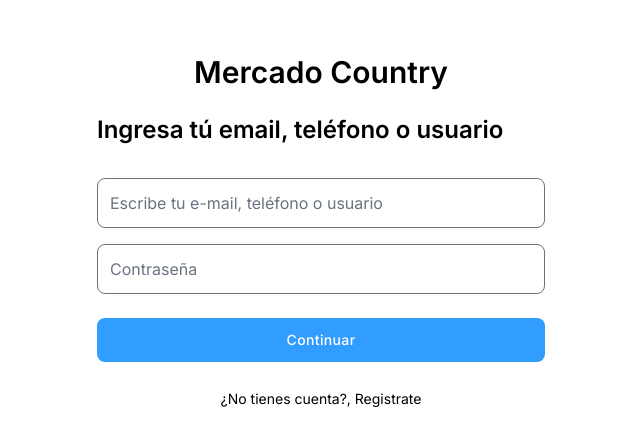
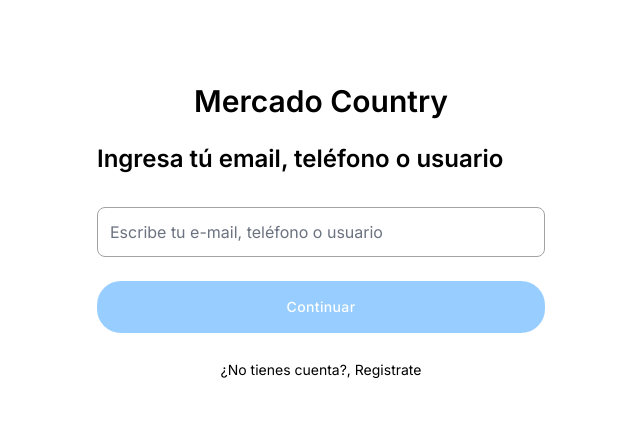
Before and after one commit to No-Country/s8-05-php-mercadolibre, a Next.js app in the folder frontend/: page /login in a window 1280 px wide. Shown: the part 174-620 px from the top of the page, without its empty margins (319-959 px from the left). Built offline with nearby package versions, Linux system fonts and the light colour scheme.

Commit message:
Validacion de boton de email-user

```diff
--- a/frontend/src/app/login/page.tsx
+++ b/frontend/src/app/login/page.tsx
@@ -1,26 +1,106 @@
-export default function Login() {
+'use client';
+
+import { useState } from 'react';
+import { Badge, Avatar } from "flowbite-react";
+
+const Login = () => {
+  const [step, setStep] = useState(1);
+  const [email, setEmail] = useState('');
+  const [password, setPassword] = useState('');
+  const [isEmailTouched, setIsEmailTouched] = useState(false);
+
+  const handleContinue = () => {
+    if (step === 1) {
+      setStep(2);
+    } else if (step === 2) {
+      // Aquí puedes realizar las validaciones o acciones necesarias con los valores de email y password
+      console.log('Email:', email);
+      console.log('Password:', password);
+      // Luego puedes redirigir o realizar otras acciones pertinentes
+    }
+  };
+
+  const isEmailValid = email.trim() !== '';
+  const showError = !isEmailValid && isEmailTouched;
+
+  const handleEmailBlur = () => {
+    setIsEmailTouched(true);
+  };
+
   return (
     <div className="container flex items-center justify-center min-h-screen px-6 mx-auto">
       <form className="w-full max-w-md">
-          <h1 className="mt-3 text-2xl text-center font-semibold capitalize sm:text-3xl">Mercado Country</h1>
+        <h1 className="mt-3 text-2xl text-center font-semibold capitalize sm:text-3xl">
+          Mercado Country
+        </h1>
 
-          <h2 className="mt-6 text-xl font-semibold sm:text-2xl">Ingresa tú email, teléfono o usuario</h2>
+        {step === 1 && (
+          <>
+            <h2 className="mt-6 text-xl font-semibold sm:text-2xl">
+              Ingresa tú email, teléfono o usuario
+            </h2>
 
             <div className="relative flex items-center mt-8">
-            <input type="email" className="block w-full py-3 text-gray-700 bg-white border rounded-lg focus:border-blue focus:ring-blue focus:outline-none focus:ring focus:ring-opacity-40" placeholder="Escribe tu e-mail, teléfono o usuario"></input>
+              <input
+                type="email"
+                value={email}
+                onChange={(e) => setEmail(e.target.value)}
+                onBlur={handleEmailBlur}
+                className="block w-full py-3 text-gray-700 bg-white border border-neutral-400 rounded-lg focus:border-neutral-700 focus:ring-0"
+                placeholder="Escribe tu e-mail, teléfono o usuario"
+              />
+            </div>
+            {showError && (
+              <div className='text-center'>
+                <p className="text-red-500 mt-2 text-xs">Por favor, ingresa un correo electrónico válido.</p>
+              </div>
+            )}
+          </>
+        )}
+
+        {step === 2 && (
+          <>
+            <h2 className="mt-6 text-xl font-semibold sm:text-2xl">Contraseña</h2>
+            <div >
+            <Badge color="blue">
+              {email}
+            </Badge>
             </div>
 
             <div className="relative flex items-center mt-4">
-            <input type="password" className="block w-full  py-3 text-gray-700 bg-white border rounded-lg  focus:border-blue focus:ring-blue focus:outline-none focus:ring focus:ring-opacity-40" placeholder="Contraseña"></input>
+              <input
+                type="password"
+                value={password}
+                onChange={(e) => setPassword(e.target.value)}
+                className="block w-full py-3 text-gray-700 bg-white border border-neutral-400 rounded-lg focus:border-neutral-700 focus:ring-0"
+                placeholder="Contraseña"
+              />
             </div>
+          </>
+        )}
 
         <div className="mt-6">
-              <button className="w-full px-6 py-3 text-sm font-medium tracking-wide text-white capitalize transition-colors duration-300 transform bg-blue rounded-lg hover:bg-blue focus:outline-none focus:ring focus:ring-blue focus:ring-opacity-50">
+          {step === 1 && (
+            <button
+              onClick={handleContinue}
+              disabled={!isEmailValid}
+              className={`w-full px-6 py-4 text-sm font-medium tracking-wide text-white capitalize transition-colors duration-300 transform bg-blue rounded-3xl ${
+                !isEmailValid ? 'opacity-50 rounded-3xl cursor-not-allowed' : 'hover:bg-blue-700 rounded-3xl'
+              } focus:outline-none focus:ring focus:ring-blue focus:ring-opacity-50 rounded-3xl`}
+            >
               Continuar
             </button>
-
-              <div className="mt-6 text-center ">
-                  <a href="#" className="text-sm text-blue-500 hover:underline ">
+          )}
+         {step === 2 && (
+          <button
+            onClick={handleContinue}
+            className="w-full px-6 py-4 text-sm font-medium tracking-wide text-white capitalize transition-colors duration-300 transform bg-blue rounded-3xl hover:bg-blue focus:outline-none focus:ring focus:ring-blue focus:ring-opacity-50"
+          >
+            Iniciar sesión
+          </button>
+         )}
+        <div className="mt-6 text-center">
+          <a href="/register" className="text-sm text-blue-500 hover:underline">
             ¿No tienes cuenta?, Registrate
           </a>
         </div>
@@ -28,4 +108,6 @@ export default function Login() {
     </form>
   </div>
 );
-}
+};
+
+export default Login;
```
Lines whose indentation alone changed are shown as unchanged.
